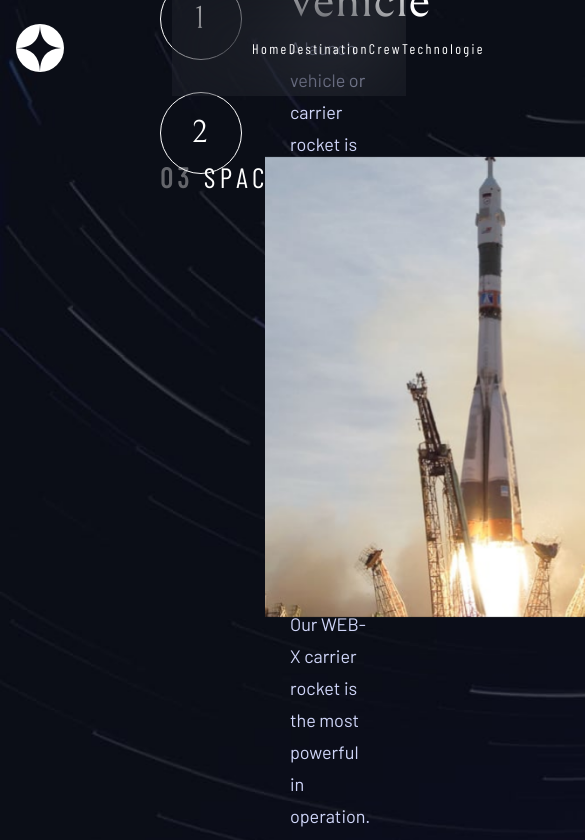
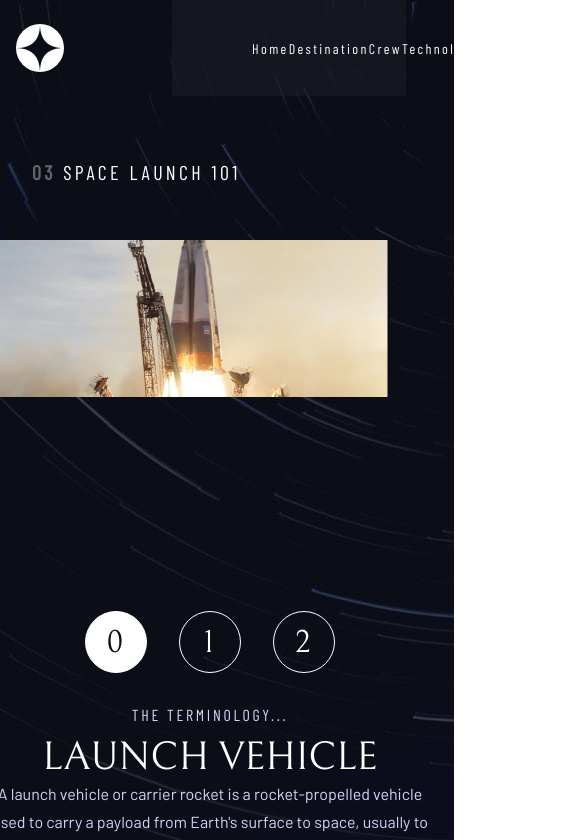
Before and after one commit to TahiryAllaoui/Space-tourism, a React (Vite) app: page /technology in a window 390 px wide. Shown: the top 840 px of the page, 585 px wide, since content can reach past the window. Built offline with nearby package versions, Linux system fonts and the light colour scheme.

Commit message:
Major styling update

```diff
--- a/src/components/App.tsx
+++ b/src/components/App.tsx
@@ -24,9 +24,12 @@ function App() {
   };
 
   const [techId, setTechId] = useState(0);
+  const [width, setWidth] = useState('');
   let tech: TechContextType = {
     id: techId,
-    setId: setTechId
+    setId: setTechId,
+    width: width,
+    setWidth: setWidth
   }
 
 
--- a/src/components/Tech.tsx
+++ b/src/components/Tech.tsx
@@ -2,8 +2,11 @@ import '../style/Tech.scss';
 import vehicle from '../assets/technology/image-launch-vehicle-portrait.jpg';
 import port from '../assets/technology/image-spaceport-portrait.jpg';
 import capsule from '../assets/technology/image-space-capsule-portrait.jpg';
+import vehicleT from '../assets/technology/image-launch-vehicle-landscape.jpg';
+import portT from '../assets/technology/image-spaceport-landscape.jpg';
+import capsuleT from '../assets/technology/image-space-capsule-landscape.jpg';
 import TechContexe from '../context/techContext';
-import { useContext } from 'react';
+import { useContext, useEffect, useState } from 'react';
 
 interface data {
     name: string;
@@ -11,6 +14,7 @@ interface data {
 }
 
 const Tech = () => {
+    let body = document.querySelector('body') as HTMLElement;
     const techContext = useContext(TechContexe)
 
     const datas: data[] = [{
@@ -27,10 +31,16 @@ const Tech = () => {
     }]
 
     const datasItem = [vehicle, port, capsule];
+    const datasItemTablet = [vehicleT, portT, capsuleT];
 
     const handleClick = (i: number) => {
         techContext!.setId(i);
     };
+
+    const [photo, setPhoto] = useState('');
+    useEffect(() => {
+        body.clientWidth <= 768 ? setPhoto(datasItemTablet[techContext!.id]) : setPhoto(datasItem[techContext!.id])
+    }, [techContext!.id])
 
     return (
         <div className="tech">
@@ -46,9 +56,9 @@ const Tech = () => {
                         <p>{datas[techContext!.id].description}</p>
                     </div>
                 </div>
-                <div className='sary' style={{ backgroundImage: datasItem[techContext!.id] }} >
-                    <img src={datasItem[techContext!.id]} alt="" />
-                </div>
+                {/* <div className='sary' style={{ backgroundImage: `url(${photo})` }}></div> */}
+                {/* <img className='sary' src={photo} /> */}
+                {body.clientWidth <= 768 ? <img className='sary' src={datasItemTablet[techContext!.id]} /> : <img className='sary' src={datasItem[techContext!.id]} />}
             </div>
         </div>
     );
--- a/src/context/techContext.ts
+++ b/src/context/techContext.ts
@@ -7,7 +7,7 @@ export interface TechContextType {
 
 const TechContexe = createContext<TechContextType>({
     id: 0,
-    setId: (_val: number) => { }
+    setId: (_val: number) => { },
 })
 
 export default TechContexe;
--- a/src/style/Crew.scss
+++ b/src/style/Crew.scss
@@ -129,12 +129,15 @@
         width: 100%;
         height: 100%;
         padding: 0 2rem;
+        height: 1024px;
+        width: 91.7%;
+
 
         .container {
             padding: 10rem 0 0 0;
             margin: 0;
             height: 100%;
-            width: 90%;
+            width: 100%;
             display: flex;
             align-items: center;
             gap: 0;
--- a/src/style/Destination.scss
+++ b/src/style/Destination.scss
@@ -156,13 +156,14 @@
     .destination {
         background: url('../assets/destination/background-destination-tablet.jpg') no-repeat fixed;
         background-size: cover;
-        height: 1024px;
         display: flex;
         flex-direction: column;
         align-items: flex-start;
         justify-content: flex-start;
         padding: 0 2rem;
         margin: 0;
+        height: 1024px;
+        width: 91.7%;
 
         .title {
             font-size: 20px;
@@ -182,7 +183,7 @@
         }
 
         .container {
-            width: 90%;
+            width: 100%;
             height: 100%;
             display: flex;
             flex-direction: column;
--- a/src/style/Tech.scss
+++ b/src/style/Tech.scss
@@ -6,6 +6,9 @@
     width: 100%;
     height: 100%;
     padding: 0 10rem;
+    height: 1024px;
+    width: 91.7%;
+
 
     .title {
         color: #FFF;
@@ -33,14 +36,15 @@
     .container {
         color: #FFF;
         display: flex;
-        display: flex;
         justify-content: space-between;
         align-items: center;
         width: 100%;
-        height: 55%;
+        height: 40%;
+
 
         .content {
             width: 70%;
+            padding-top: 3rem;
             display: flex;
             align-items: flex-start;
 
@@ -109,20 +113,107 @@
 
         .sary {
             position: absolute;
-            left: 68%;
-            top: -5%;
-            position: absolute;
+            left: 57rem;
+            top: 12rem;
+            background-repeat: no-repeat;
+            background-size: contain;
             width: 450px;
-            height: 858px;
+            height: 450px;
             display: flex;
             align-items: center;
             justify-content: flex-end;
+        }
+    }
+}
 
-            img {
+@media (max-width: 768px) {
+    .tech {
+        background: url('../assets/technology/background-technology-tablet.jpg') no-repeat;
+        background-size: cover;
+        width: 100%;
+        height: 100%;
+        padding: 0 2rem;
+        display: flex;
+        flex-direction: column;
+        justify-content: flex-end;
+        gap: 14.2rem;
+
+        .title {
+            font-size: 20px;
+            font-style: normal;
+            font-weight: 400;
+            line-height: normal;
+            letter-spacing: 3.375px;
+            text-transform: uppercase;
+
+            span {
+                font-size: 20px;
+                font-style: normal;
+                font-weight: 700;
+                line-height: normal;
+                letter-spacing: 3.375px;
+            }
+        }
+
+        .container {
+            width: 91.3%;
+            justify-content: center;
+            height: 100%;
+
+            .content {
+                flex-direction: column;
+                align-items: center;
+
+                .numero {
+                    flex-direction: row;
+                    height: 100%;
+                    padding: 0;
+
+                    .numero-item {
+                        width: 60px;
+                        height: 60px;
+                    }
+
+                }
+
+                .description {
+
+                    h3 {
+                        margin: 2rem 0 0.6rem 0;
+                        font-size: 16px;
+                        font-style: normal;
+                        font-weight: 400;
+                        line-height: normal;
+                        letter-spacing: 2.7px;
+                        text-align: center;
+                    }
+
+                    h2 {
+                        text-align: center;
+                        font-size: 40px;
+                        font-style: normal;
+                        font-weight: 400;
+                        line-height: normal;
+                        text-transform: uppercase;
+                    }
+
+                    p {
+                        width: 458px;
+                        text-align: center;
+                        font-size: 16px;
+                        font-style: normal;
+                        font-weight: 400;
+                        line-height: 28px;
+                    }
+                }
+            }
+
+            .sary {
+                top: 15rem;
+                left: 0;
                 width: 100%;
                 height: auto;
             }
         }
     }
-
 }
```
